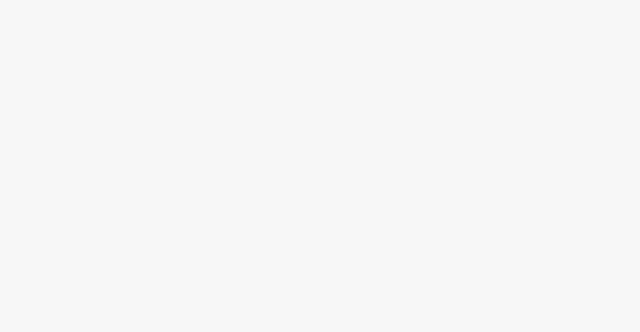
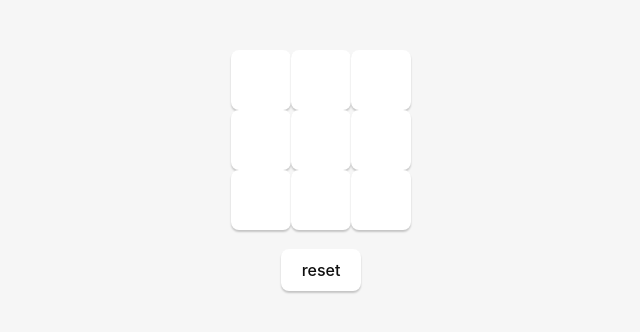
Before and after one commit to innermond/tictactoe, a React (Vite) app: page / in a window 1280 px wide. Shown: the part 1028-1360 px from the top of the page, without its empty margins (319-959 px from the left). Before the commit the page ends 816 px from the top, so only its background shows below. Built offline with nearby package versions, Linux system fonts and the light colour scheme.

Commit message:
add: useContext (not really need it but as exercicew) for Board to add visual hint for winning Squares

```diff
--- a/src/App.css
+++ b/src/App.css
@@ -35,6 +35,9 @@
 }
 .square:nth-child(4), .square:nth-child(7) {
   clear: left;
+}
+.square.won {
+  background: #444;
 }
 
 button {
--- a/src/App.jsx
+++ b/src/App.jsx
@@ -1,8 +1,11 @@
 import { WinnerIs, Board, History } from "./components";
 import useGameState from "./state";
+import { useState } from "react";
+import WonContext from "./board-context";
 import "./App.css";
 
 const Game = () => {
+  const [won, setWon] = useState(null);
   const { state, current, setHistory, setPos, setWinnerIs } = useGameState();
 
   const onclick = (i) => {
@@ -21,8 +24,11 @@ const Game = () => {
       state.history.splice(state.pos + 1);
       state.history.push(fresh);
     }
-    const winner = checkWinner(fresh);
-    if (winner) setWinnerIs(winner);
+    const [winner, wonIndices] = checkWinner(fresh);
+    if (winner) {
+      setWon(wonIndices);
+      setWinnerIs(winner);
+    }
     setPos(state.pos + 1);
     setHistory([...state.history]);
   }
@@ -30,13 +36,19 @@ const Game = () => {
   const onjump = (i) => {
     console.log(`jumped to ${i}`);
     setPos(i);
-    const winner = checkWinner(state.history[i]);
+    setWon(null);
+    const [winner, wonIndices] = checkWinner(state.history[i]);
     setWinnerIs(winner);
+    if (winner) {
+      setWon(wonIndices);
+    }
   }
 
   return <div className="container">
     <WinnerIs winnerIs={state.winnerIs} />
-    <Board current={current} onclick={onclick} />
+    <WonContext.Provider value={won}>
+      <Board current={current} onclick={onclick} />
+    </WonContext.Provider>
     <History history={state.history} onjump={onjump} />
   </div>
 }
@@ -54,15 +66,16 @@ const checkWinner = (squares) => {
   for (const [x, y, z] of winning) {
     if (!(squares[x] && squares[y] && squares[z])) continue;
     if (squares[x] === squares[y] && squares[y] === squares[z]) {
-      return squares[x];
+      return [squares[x], [x, y, z]];
     };
   }
-  return null;
+  return [null, null];
 };
 
 function App() {
   return <>
     <Game />
+    <Game />
   </>
 }
 
--- /dev/null
+++ b/src/board-context.js
@@ -0,0 +1,5 @@
+import { createContext } from "react";
+
+const WonContext = createContext(null);
+
+export default WonContext;
--- a/src/components.jsx
+++ b/src/components.jsx
@@ -1,8 +1,13 @@
-const Square = ({ value, onclick }) => {
-  return <button className="square" onClick={() => onclick()}> {value}</button>;
+import { useContext } from "react";
+import WonContext from "./board-context";
+
+const Square = ({ value, onclick, index }) => {
+  const wonIndices = useContext(WonContext);
+  const classes = wonIndices?.includes(index) ? "square won" : "square";
+  return <button className={classes} onClick={() => onclick()}> {value}</button>;
 };
 const WinnerIs = ({ winnerIs }) => (winnerIs && <p className="winner">winner is {winnerIs}</p>);
-const Board = ({ current, onclick }) => (<div className="row">{current.map((val, i) => <Square key={i} value={val} onclick={() => onclick(i)} />)}</div>);
+const Board = ({ current, onclick }) => (<div className="row">{current.map((val, i) => <Square key={i} index={i} value={val} onclick={() => onclick(i)} />)}</div>);
 const History = ({ history, onjump }) => {
   return (<div className="row">{history.length > 0 && history.map((_, i) => <button key={i} onClick={() => onjump(i)}>{i > 0 ? `step ${i}` : "reset"}</button>)}</div>)
 };
```
